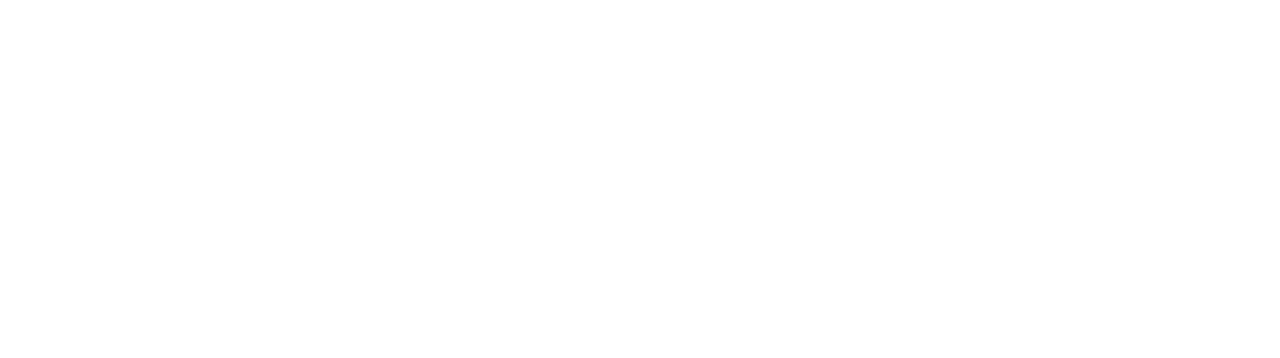
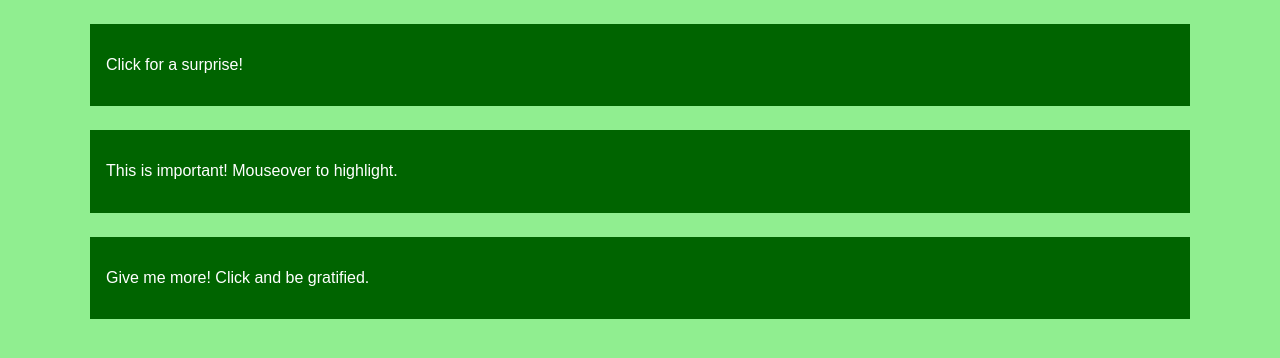
Before and after one commit to gerrettrice/hw_listeners_rice_gerrett, a plain HTML site: page index.html in a window 1280 px wide. Drawn offline with Linux system fonts and the light colour scheme.

Commit message:
create three divs each with different events

```diff
--- a/css/main.css
+++ b/css/main.css
@@ -0,0 +1,28 @@
+html {
+    box-sizing: border-box;
+    height: 100%;
+}
+
+*,
+*::before,
+*::after {
+    box-sizing: inherit;
+}
+
+body {
+    background: lightgreen;
+}
+
+.container {
+    width: 90%;
+    max-width: 1100px;
+    margin: auto;
+}
+
+.example {
+    width: 100%;
+    background: darkgreen;
+    color: white;
+    padding: 1em;
+    margin-top: 1.5em;
+}
--- a/index.html
+++ b/index.html
@@ -9,9 +9,21 @@
     <link rel="stylesheet" href="css/main.css">
 </head>
 <body>
+    <div class="container">
+        <div id="one" class="example">
+            <p>Click for a surprise!</p>
+            <p id="more"></p>
+        </div>
 
+        <div id="two" class="example">
+            <p id="highlight">This is important! Mouseover to highlight.</p>
+        </div>
 
-
+        <div id="three" class="example">
+            <p>Give me more! Click and be gratified.</p>
+            <p id="more3"></p>
+        </div>
+    </div>
     <script src="js/main.js"></script>
 </body>
 </html>
--- a/js/main.js
+++ b/js/main.js
@@ -0,0 +1,20 @@
+// This event listener watches for a click on the first div and inserts text in the empty p tag
+var one = document.getElementById('one');
+one.addEventListener('click', function () {
+    document.getElementById('more').innerHTML = 'This will have to do.';
+});
+
+// This event listener watches for a mouseover on the second div and changes the background color of the p tag
+var two = document.getElementById('two');
+two.addEventListener('mouseover', function () {
+    document.getElementById('highlight').style.background = 'yellow';
+});
+
+// This event listener watches for a click on the third div and adds a p tag for each click
+var three = document.getElementById('three');
+three.addEventListener('click', function () {
+    var node = document.createElement('p');
+    var textnode = document.createTextNode('MORE!');
+    node.appendChild(textnode);
+    document.getElementById('three').appendChild(node);
+});
```
